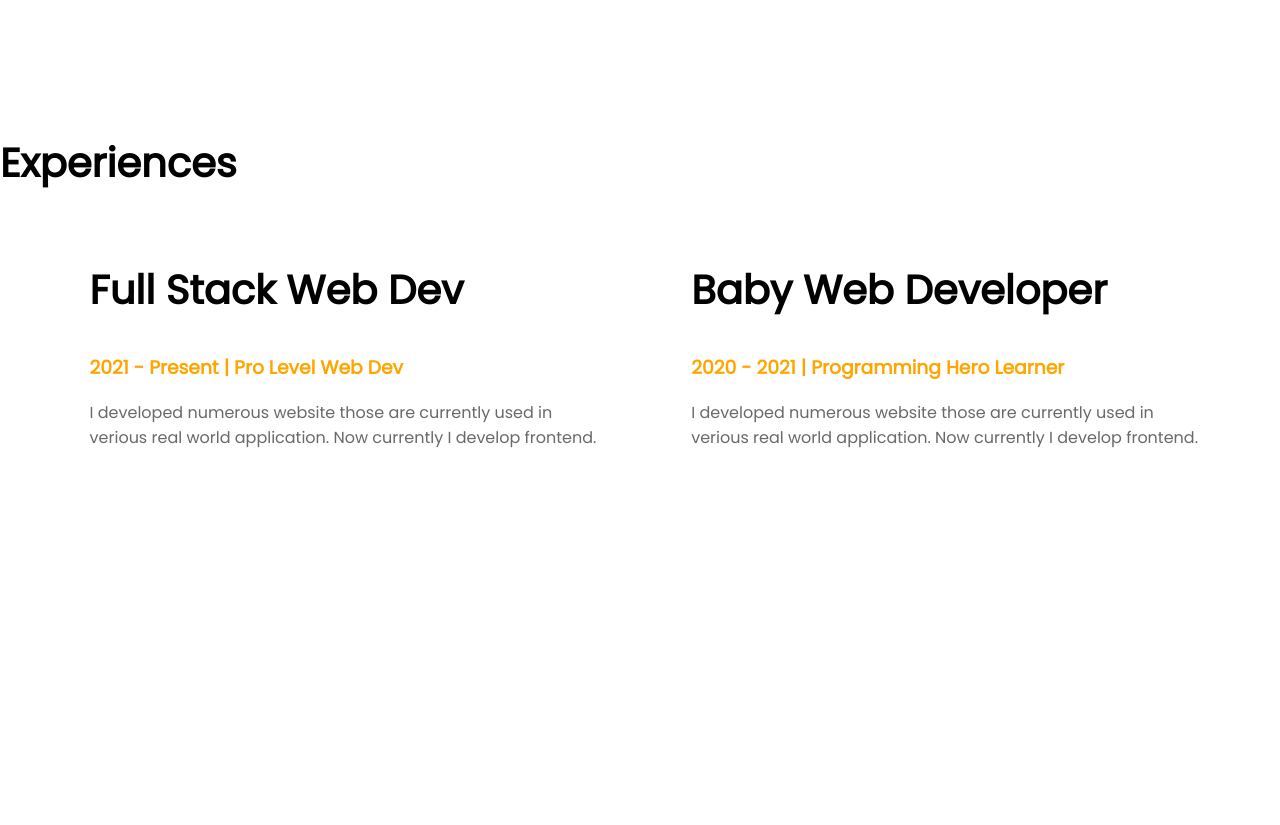
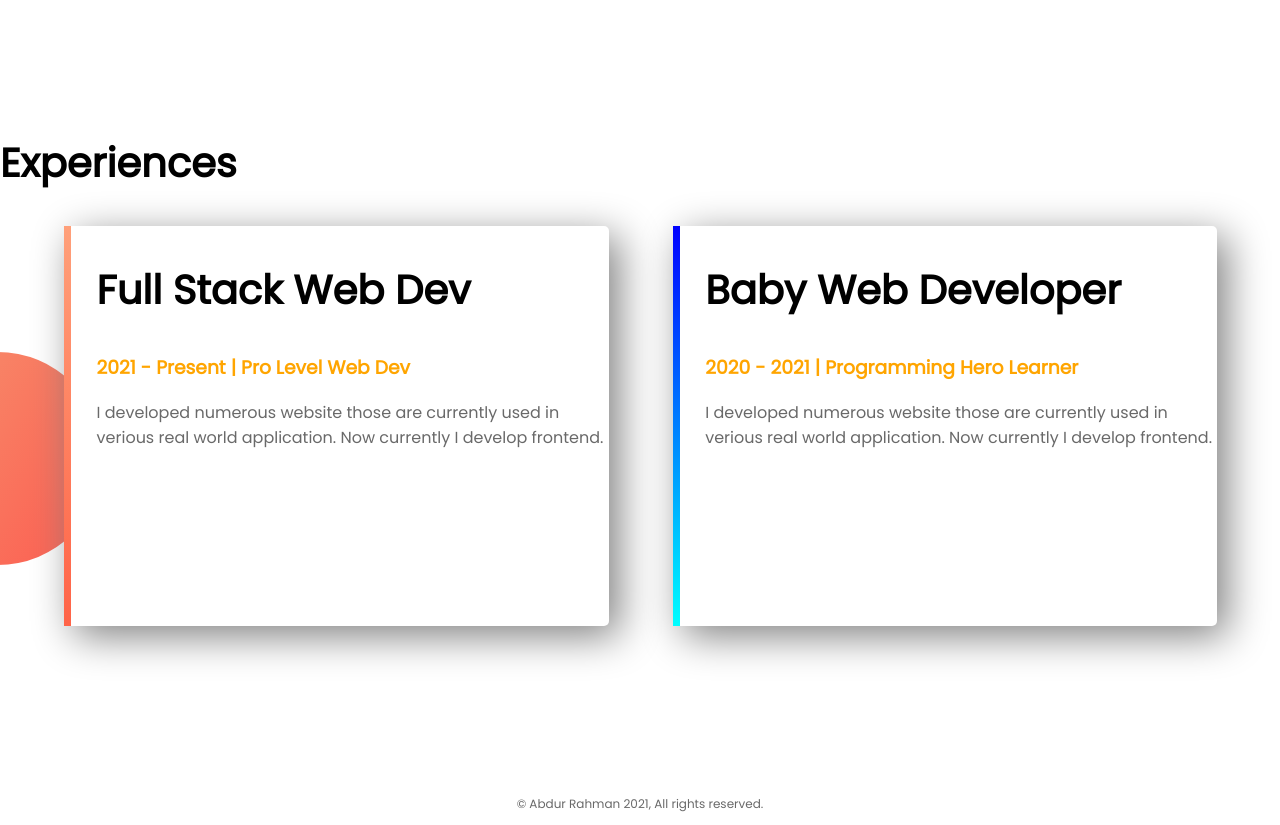
Before and after one commit to AbdurRahmanIE/webportfolio, a plain HTML site: page index.html in a window 1280 px wide. Shown: the part 1200-2025 px from the top of the page. Before the commit the page ends 1983 px from the top, so only its background shows below. Drawn offline with Linux system fonts and the light colour scheme.

Commit message:
portfolio update

```diff
--- a/index.html
+++ b/index.html
@@ -36,16 +36,19 @@
     </section>
     <section class="experience-area">
         <h2>Experiences</h2>
-        <div class="half-width">
+        <div class="half-width single-experience" id="full-stack">
             <h2>Full Stack Web Dev</h2>
             <h3 class="orange-highlight">2021 - Present | Pro Level Web Dev</h3>
             <p>I developed numerous website those are currently used in verious real world application. Now currently I develop frontend.</p>
         </div>
-        <div class="half-width">
+        <div class="half-width single-experience" id="baby-web">
             <h2>Baby Web Developer</h2>
             <h3 class="orange-highlight">2020 - 2021 | Programming Hero Learner</h3>
             <p>I developed numerous website those are currently used in verious real world application. Now currently I develop frontend.</p>
         </div>
     </section>
+    <footer>
+        <p>&copy; Abdur Rahman 2021, All rights reserved.</p>
+    </footer>
 </body>
 </html>
--- a/style.css
+++ b/style.css
@@ -44,3 +44,28 @@ section{
     background-repeat: no-repeat;
     background-position: right;
 }
+.experience-area{
+    background-image: url("images/exp-bg.png");
+    background-repeat: no-repeat;
+    background-position: left;
+}
+.single-experience{
+    box-shadow: 10px 10px 40px gray;
+    border-radius: 5px;
+    height: 80%;
+    background-color: white;
+}
+#full-stack{
+    border-left: 7px solid;
+    border-image: linear-gradient(180deg,lightSalmon, tomato);
+    border-image-slice: 1;
+}
+#baby-web{
+    border-left: 7px solid;
+    border-image: linear-gradient(180deg,blue,cyan);
+    border-image-slice: 1;
+}
+footer p{
+    text-align: center;
+    font-size: 12px;
+}
```
